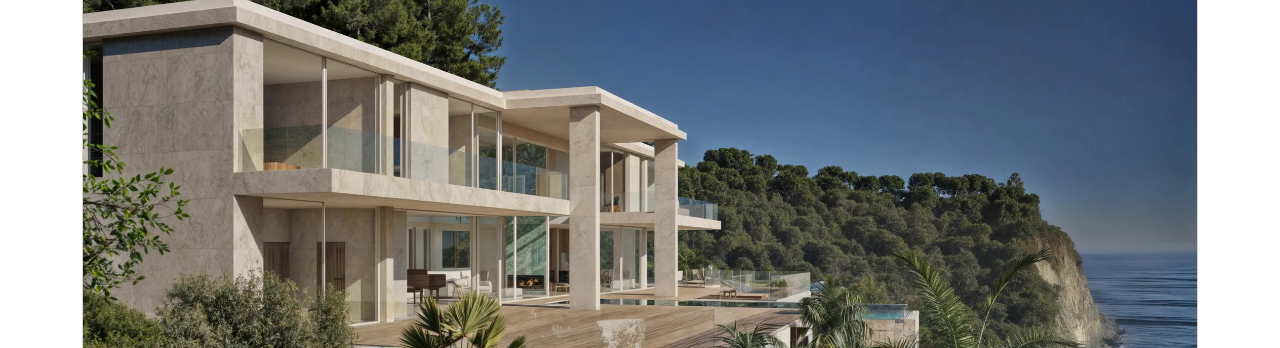
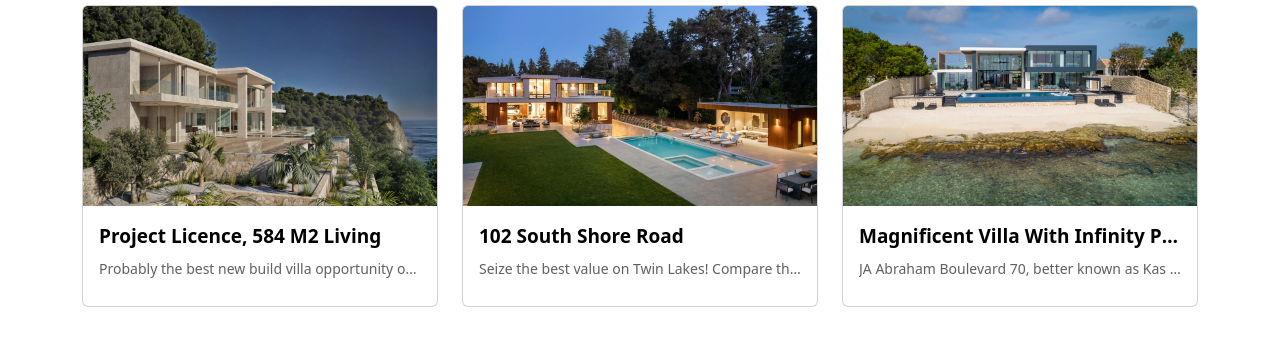
Before and after one commit to AdamSaber-mr/Interface1, a website: page oefening_1_1.2_NPM/index.html in a window 1280 px wide. Shown: the part 162-510 px from the top of the page. Drawn offline with nearby package versions, Linux system fonts and the light colour scheme.

Commit message:
Done with the cards and made the form better

```diff
--- a/oefening_1_1.2_NPM/index.html
+++ b/oefening_1_1.2_NPM/index.html
@@ -41,9 +41,62 @@
     <section class="products">
 
         <div class="container">
-            <div class="card">
-                <img class="card-img-top" src="./media/2200xxs.webp">
+            <h2>Products</h2>
+            <div class="row">
+
+                <div class="col-4">
+                    <div class="card">
+                        <a href="#" class="card-link">
+                        <img class="card-img-top" src="./media/2200xxs.webp">
+                        <div class="card-body">
+                            <div class="card-title">
+                                Project Licence, 584 M2 Living
+                            </div>
+                            <div class="card-text">
+                                Probably the best new build villa opportunity on the
+                                Costa Blanca Spain (Javea, Denia, Moraira).
+                            </div>
+                        </div>
+                        </a>
+                    </div>
+                </div>
+
+                <div class="col-4">
+                    <div class="card">
+                        <a href="#" class="card-link">
+                        <img class="card-img-top" src="./media/2200xxssss.webp">
+                        <div class="card-body">
+                            <div class="card-title">
+                                102 South Shore Road
+                            </div>
+                            <div class="card-text">
+                                Seize the best value on Twin Lakes! Compare this stunning
+                                Salisbury estate to the recently sold 29.
+                            </div>
+                        </div>
+                        </a>
+                    </div>
+                </div>
+
+                <div class="col-4">
+                    <div class="card">
+                        <a href="#" class="card-link">
+                        <img class="card-img-top" src="./media/2200xxssw.webp">
+                        <div class="card-body">
+                            <div class="card-title">
+                                Magnificent Villa With Infinity Pool
+                            </div>
+                            <div class="card-text">
+                                JA Abraham Boulevard 70, better known as Kas Playa,
+                                is an impressive villa with a private pool.
+                            </div>
+                        </div>
+                        </a>
+                    </div>
+                </div>
+
             </div>
+
         </div>
 
     </section>
@@ -51,21 +104,44 @@
     <section class="formulier">
 
         <div class="container">
+            <h2>Contact Formulier</h2>
             <form novalidate>
                 <label for="name" class="form-label">Name:</label>
                 <input type="text" id="name" class="form-control" placeholder="John" required>
+                <div class="invalid-feedback">
+                    Wrong input!
+                </div>
 
                 <label for="last" class="form-label">Last Name:</label>
                 <input type="text" id="last" class="form-control" placeholder="Jhones" required>
+                <div class="invalid-feedback">
+                    Wrong input!
+                </div>
 
                 <label for="phone" class="form-label">Phone Number:</label>
                 <div class="input-group">
                     <div class="input-group-text">NL</div>
                     <input type="tel" id="phone" class="form-control" placeholder="0638495361" required>
                 </div>
+                <div class="invalid-feedback">
+                    Wrong input!
+                </div>
 
                 <label for="email" class="form-label">Email:</label>
                 <input type="email" id="email" class="form-control" placeholder="John@gmail.com" required>
+                <div class="invalid-feedback">
+                    Wrong input!
+                </div>
+
+                <div class="form-check">
+                    <input class="form-check-input" type="checkbox" id="terms" required>
+                    <label class="form-check-label" for="terms">
+                        Agree to terms and conditions
+                    </label>
+                    <div class="invalid-feedback">
+                        You must agree before submitting.
+                    </div>
+                </div>
 
                 <button id="submit" class="btn btn-primary">Submit</button>
             </form>
--- a/oefening_1_1.2_NPM/scss/style.css
+++ b/oefening_1_1.2_NPM/scss/style.css
@@ -1,17 +1,73 @@
+html {
+    height: 200vh;
+}
+
 .navbar > .container {
     flex-direction: row-reverse;
     justify-content: flex-end;
     gap: 40px;
 }
 
-.formulier > .container {
+.formulier {
     margin-top: 50px;
+}
+
+.form-label {
+    margin-top: 0.5rem;
+}
+
+.form-check {
+    margin-top: 1rem;
 }
 
 #submit {
     margin-top: 20px;
 }
 
-.form-label {
-    margin-top: 0.5rem;
+
+.products {
+    margin-top: 50px;
 }
+
+.card {
+    margin-top: 15px;
+}
+
+.card-link {
+    text-decoration: none;
+    color: black;
+}
+
+.card-body {
+    height: 100px;
+}
+
+.card-img-top {
+    height: 200px;
+    object-fit: cover;
+}
+
+.card-title {
+    font-weight: bold;
+    font-size: 19px;
+    font-weight: bold;
+    font-size: 19px;
+    white-space: nowrap;
+    overflow: hidden;
+    text-overflow: ellipsis;
+}
+
+.card-text {
+    font-size: 14px;
+    line-height: 20px;
+    min-height: 20px;
+    color: #606060;
+    margin-top: 4px;
+    white-space: nowrap;
+    overflow: hidden;
+    text-overflow: ellipsis;
+}
+
+.card:hover {
+    transform: scale(1.02);
+}
```
Also changed, not shown: oefening_1_1.2_NPM/media/2200xxssss.webp (added), oefening_1_1.2_NPM/media/2200xxssw.webp (renamed from oefening_1_1.2_NPM/media/2200xxs (1).webp), oefening_1_1.2_NPM/media/2200xxsxm.webp (deleted), 2 other files.
